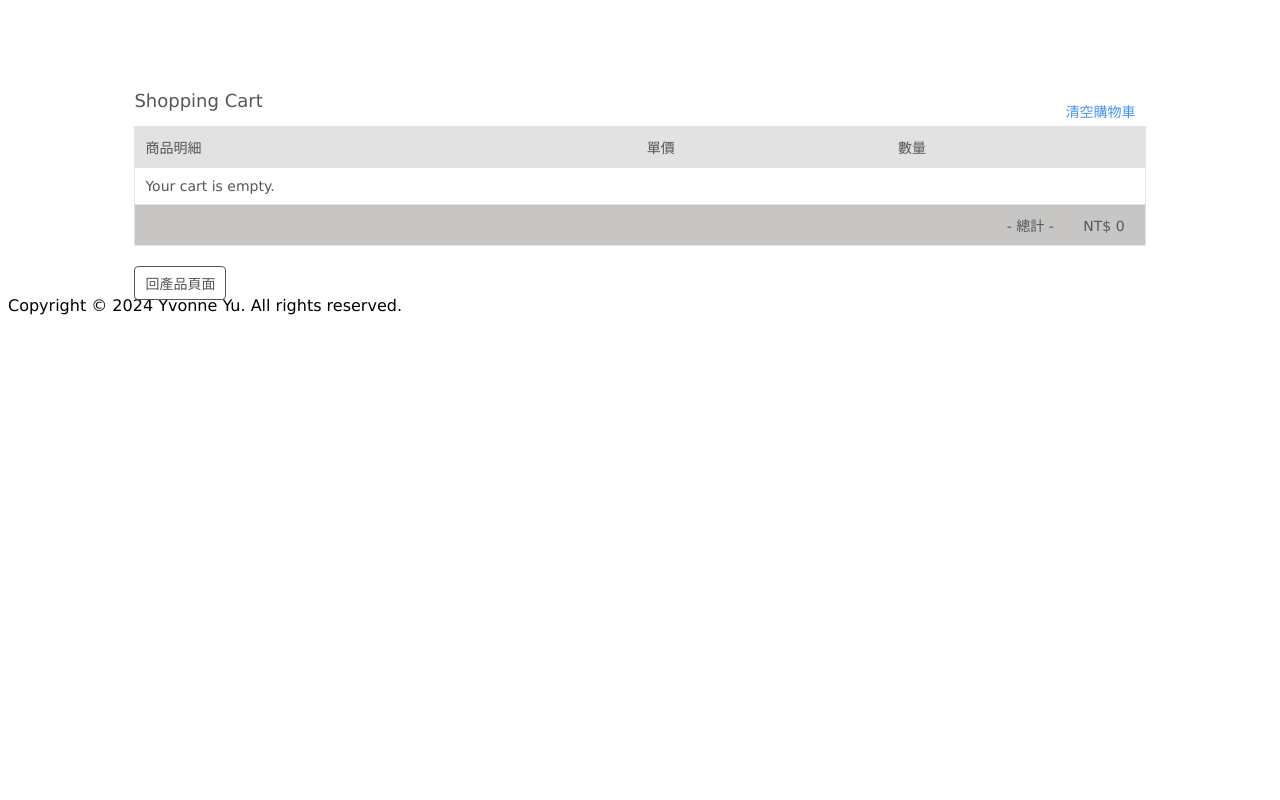
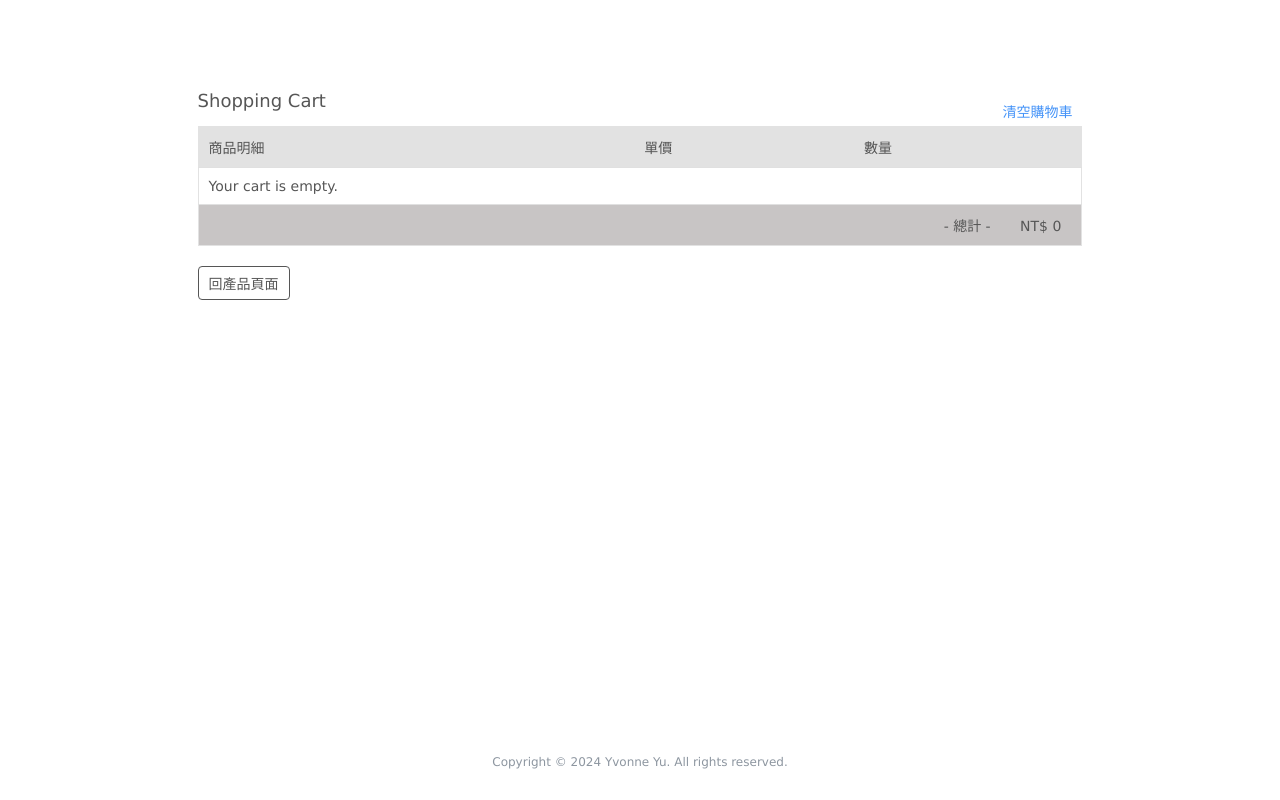
Before and after one commit to YvonYu/ShoppingCart_simple, a Flask app: page /cart in a window 1280 px wide. Run offline with Flask 3, Linux system fonts and the light colour scheme; data that the repository does not hold is empty.

Commit message:
Update static/css/styles_cart.css

```diff
--- a/static/css/styles_cart.css
+++ b/static/css/styles_cart.css
@@ -1,11 +1,12 @@
 /* static/css/styles_cart.css */
 body {
     font-family: Verdana, Geneva, Tahoma, sans-serif;
+    height: 100%;
 }
 
 .container {
     position: relative;
-    width: 80%;
+    width: 70%;
     margin: 40px auto;
     padding: 10px;
 }
@@ -29,7 +30,6 @@ table caption {
     right: 10px;
     top: 55px;
     color: #4493f8;
-    border: none;
     padding: 6px 10px;
     font-size: 14px;
     text-decoration: none;
@@ -120,3 +120,12 @@ tfoot {
     font-size: 14px;
     text-decoration: none;
 }
+.footer {
+    font-size: 12px;
+    text-align: center;
+    color: #8d96a0;
+    position: absolute;
+    bottom: 0px;
+    left: 50%;
+    transform: translate(-50%, -50%);
+}
```
